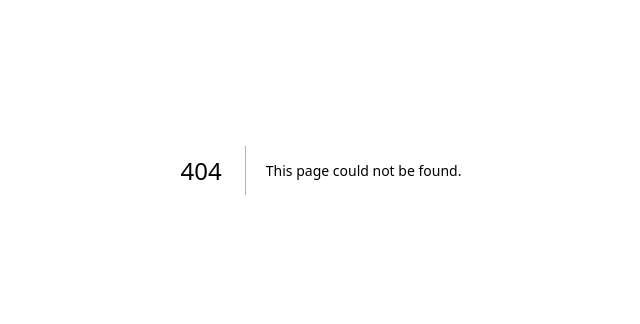
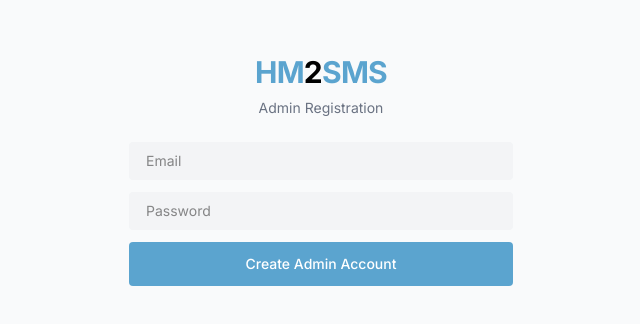
Before and after one commit to anrishalev/hm2sms, a Next.js app: page /register in a window 1280 px wide. Before the commit this address had no page. Shown: the part 230-554 px from the top of the page, without its empty margins (319-959 px from the left). Built offline with nearby package versions, Linux system fonts and the light colour scheme.

Commit message:
feat: add login page, register page, admin register API with tests

```diff
--- /dev/null
+++ b/src/app/api/admin/register/route.ts
@@ -0,0 +1,23 @@
+import { NextRequest, NextResponse } from 'next/server'
+import { hash } from 'bcryptjs'
+import { prisma } from '@/lib/prisma'
+
+export async function POST(req: NextRequest) {
+  const { email, password, secret } = await req.json()
+
+  if (secret !== process.env.ADMIN_REGISTER_SECRET) {
+    return NextResponse.json({ error: 'Invalid secret' }, { status: 403 })
+  }
+
+  const exists = await prisma.user.findUnique({ where: { email } })
+  if (exists) {
+    return NextResponse.json({ error: 'Email already registered' }, { status: 409 })
+  }
+
+  const passwordHash = await hash(password, 12)
+  await prisma.user.create({
+    data: { email, passwordHash, role: 'ADMIN' },
+  })
+
+  return NextResponse.json({ ok: true })
+}
--- /dev/null
+++ b/src/app/login/page.tsx
@@ -0,0 +1,65 @@
+'use client'
+import { useState } from 'react'
+import { signIn } from 'next-auth/react'
+import { useRouter } from 'next/navigation'
+import { Logo } from '@/components/Logo'
+import { Input } from '@/components/ui/Input'
+import { Button } from '@/components/ui/Button'
+
+export default function LoginPage() {
+  const router = useRouter()
+  const [email, setEmail] = useState('')
+  const [password, setPassword] = useState('')
+  const [error, setError] = useState('')
+  const [loading, setLoading] = useState(false)
+
+  async function handleSubmit(e: React.FormEvent) {
+    e.preventDefault()
+    setLoading(true)
+    setError('')
+    const result = await signIn('credentials', {
+      email,
+      password,
+      redirect: false,
+    })
+    setLoading(false)
+    if (result?.error) {
+      setError('Invalid email or password')
+    } else {
+      router.push('/messages')
+    }
+  }
+
+  return (
+    <div className="min-h-screen bg-gray-50 flex items-center justify-center">
+      <div className="w-full max-w-sm space-y-6">
+        <div className="text-center">
+          <Logo />
+        </div>
+        <form onSubmit={handleSubmit} className="space-y-3">
+          <Input
+            type="email"
+            placeholder="Email"
+            value={email}
+            onChange={(e) => setEmail(e.target.value)}
+            required
+          />
+          <Input
+            type="password"
+            placeholder="Password"
+            value={password}
+            onChange={(e) => setPassword(e.target.value)}
+            required
+          />
+          {error && <p className="text-red-500 text-sm text-center">{error}</p>}
+          <Button type="submit" className="w-full py-3 text-base" disabled={loading}>
+            {loading ? 'Logging in...' : 'Login'}
+          </Button>
+        </form>
+        <p className="text-center text-sm text-[#5BA4CF] cursor-pointer hover:underline">
+          Forgot Your Password?
+        </p>
+      </div>
+    </div>
+  )
+}
--- /dev/null
+++ b/src/app/register/page.tsx
@@ -0,0 +1,74 @@
+'use client'
+import { useState, Suspense } from 'react'
+import { useRouter, useSearchParams } from 'next/navigation'
+import { Logo } from '@/components/Logo'
+import { Input } from '@/components/ui/Input'
+import { Button } from '@/components/ui/Button'
+
+function RegisterForm() {
+  const router = useRouter()
+  const params = useSearchParams()
+  const secret = params.get('secret') ?? ''
+
+  const [email, setEmail] = useState('')
+  const [password, setPassword] = useState('')
+  const [error, setError] = useState('')
+  const [loading, setLoading] = useState(false)
+
+  async function handleSubmit(e: React.FormEvent) {
+    e.preventDefault()
+    setLoading(true)
+    setError('')
+    const res = await fetch('/api/admin/register', {
+      method: 'POST',
+      headers: { 'Content-Type': 'application/json' },
+      body: JSON.stringify({ email, password, secret }),
+    })
+    const data = await res.json()
+    setLoading(false)
+    if (!res.ok) {
+      setError(data.error ?? 'Registration failed')
+    } else {
+      router.push('/login')
+    }
+  }
+
+  return (
+    <form onSubmit={handleSubmit} className="space-y-3">
+      <Input
+        type="email"
+        placeholder="Email"
+        value={email}
+        onChange={(e) => setEmail(e.target.value)}
+        required
+      />
+      <Input
+        type="password"
+        placeholder="Password"
+        value={password}
+        onChange={(e) => setPassword(e.target.value)}
+        required
+      />
+      {error && <p className="text-red-500 text-sm text-center">{error}</p>}
+      <Button type="submit" className="w-full py-3 text-base" disabled={loading}>
+        {loading ? 'Creating...' : 'Create Admin Account'}
+      </Button>
+    </form>
+  )
+}
+
+export default function RegisterPage() {
+  return (
+    <div className="min-h-screen bg-gray-50 flex items-center justify-center">
+      <div className="w-full max-w-sm space-y-6">
+        <div className="text-center">
+          <Logo />
+          <p className="text-sm text-gray-500 mt-2">Admin Registration</p>
+        </div>
+        <Suspense fallback={<div>Loading...</div>}>
+          <RegisterForm />
+        </Suspense>
+      </div>
+    </div>
+  )
+}
```
Also changed, not shown: 1 other file (tests, documents, lock files or other folders).
